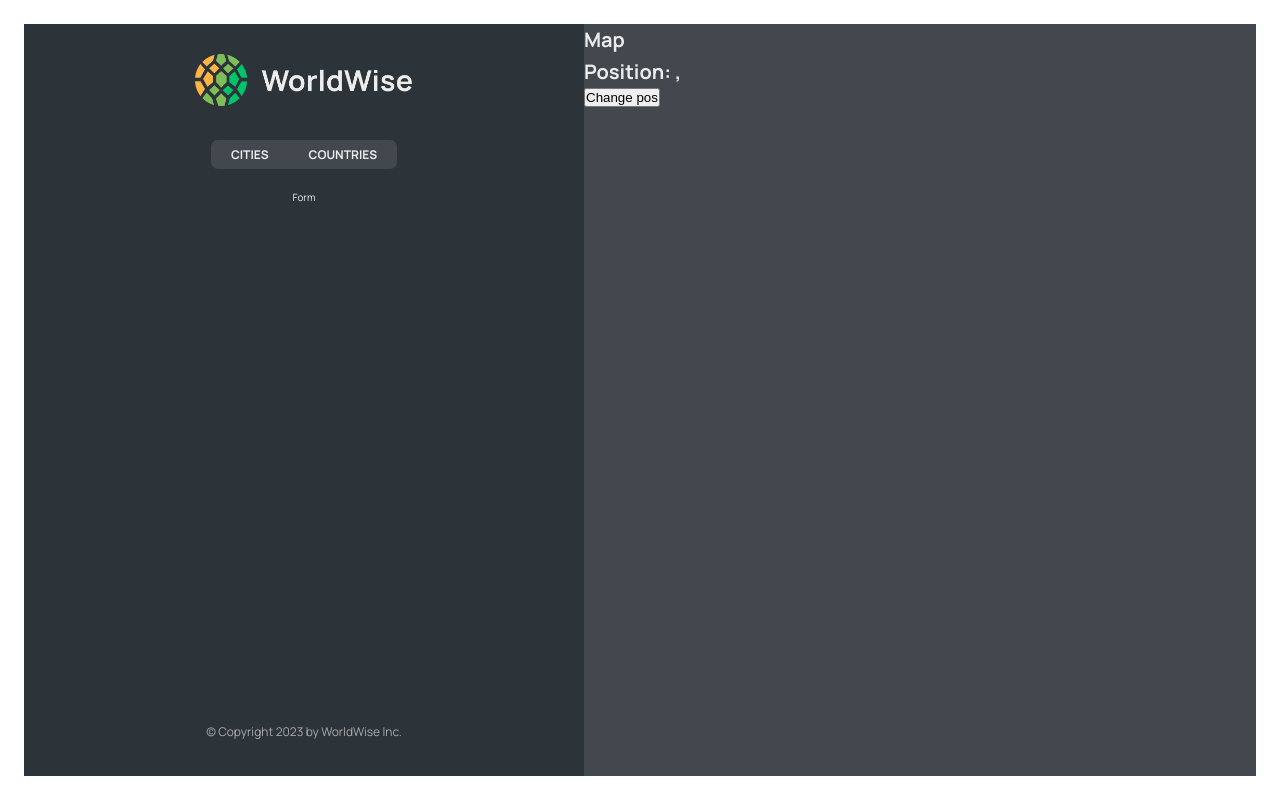
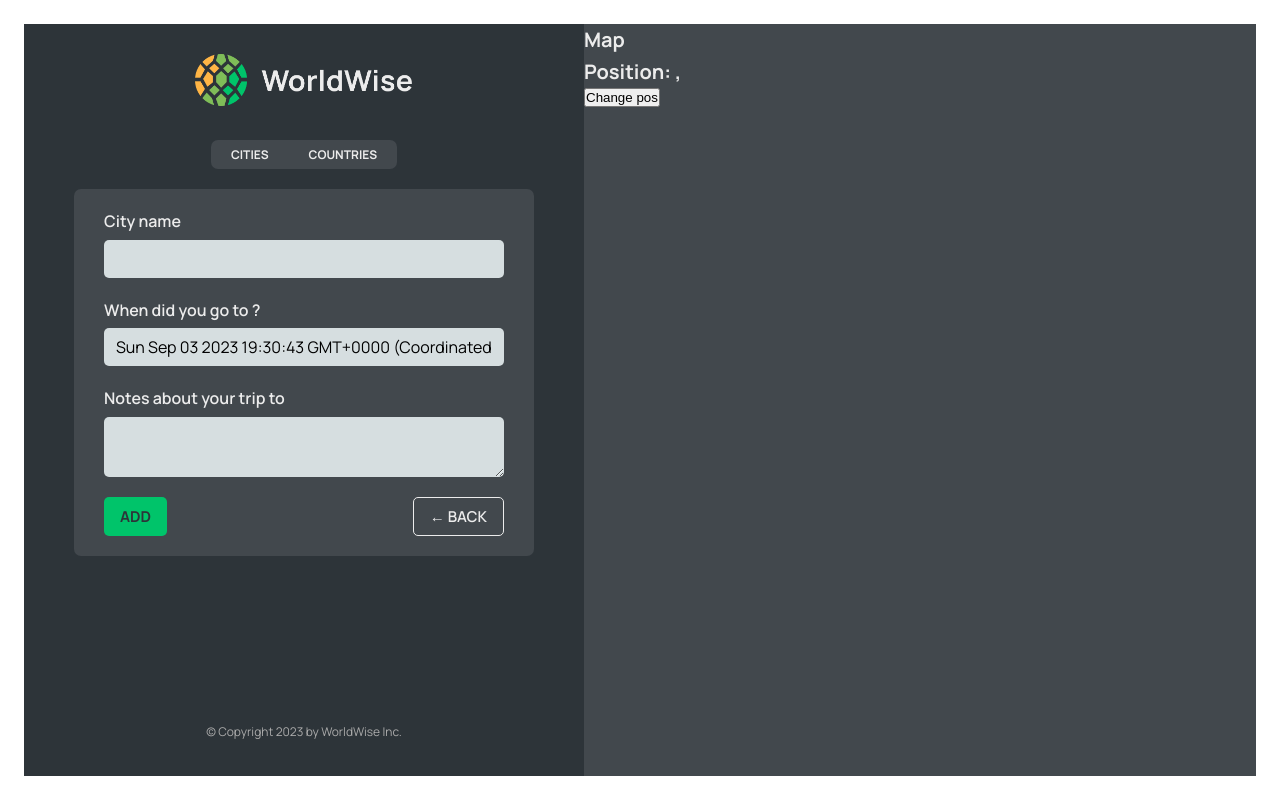
Before and after one commit to SergioKingOne/worldwise, a React (Vite) app: page /app/form in a window 1280 px wide. Built offline with nearby package versions, Linux system fonts and the light colour scheme; data requests are answered from the project's data file.

Commit message:
Programatic navigation with useNavigation

```diff
--- a/src/App.jsx
+++ b/src/App.jsx
@@ -10,6 +10,7 @@
 import CityList from "./components/CityList";
 import CountryList from "./components/CountryList";
 import City from "./components/City";
+import Form from "./components/Form";
 
 const BASE_URL = "http://localhost:9000/";
 function App() {
@@ -40,6 +41,7 @@
           <Route path="product" element={<Product />}></Route>
           <Route path="pricing" element={<Pricing />}></Route>
           <Route path="app" element={<AppLayout />}>
+            <Route path="login" element={<Login />}></Route>
             <Route
               index
               element={<CityList cities={cities} isLoading={isLoading} />}
@@ -53,12 +55,9 @@
               path="countries"
               element={<CountryList cities={cities} isLoading={isLoading} />}
             ></Route>
-            <Route path="*" element={<p>Form</p>}></Route>
+            <Route path="form" element={<Form />}></Route>
           </Route>
-          <Route path="login" element={<Login />}></Route>
-          <Route path="*" element={<PageNotFound />}>
-            {" "}
-          </Route>
+          <Route path="*" element={<PageNotFound />}></Route>
         </Routes>
       </BrowserRouter>
     </div>
--- /dev/null
+++ b/src/components/Button.jsx
@@ -0,0 +1,11 @@
+import styles from "./Button.module.css";
+
+function Button({ children, onClick, type }) {
+  return (
+    <button onClick={onClick} className={`${styles.btn} ${styles[type]}`}>
+      {children}
+    </button>
+  );
+}
+
+export default Button;
--- a/src/components/Form.jsx
+++ b/src/components/Form.jsx
@@ -3,6 +3,8 @@
 import { useState } from "react";
 
 import styles from "./Form.module.css";
+import Button from "./Button";
+import { useNavigate } from "react-router";
 
 export function convertToEmoji(countryCode) {
   const codePoints = countryCode
@@ -13,6 +15,7 @@
 }
 
 function Form() {
+  const navigate = useNavigate();
   const [cityName, setCityName] = useState("");
   const [country, setCountry] = useState("");
   const [date, setDate] = useState(new Date());
@@ -49,8 +52,16 @@
       </div>
 
       <div className={styles.buttons}>
-        <button>Add</button>
-        <button>&larr; Back</button>
+        <Button type="primary">Add</Button>
+        <Button
+          type="back"
+          onClick={(e) => {
+            e.preventDefault();
+            navigate(-1);
+          }}
+        >
+          &larr; Back
+        </Button>
       </div>
     </form>
   );
--- a/src/components/Map.jsx
+++ b/src/components/Map.jsx
@@ -1,13 +1,20 @@
-import { useSearchParams } from "react-router-dom";
+import { useNavigate, useSearchParams } from "react-router-dom";
 import styles from "./Map.module.css";
 
 function Map() {
+  const navigate = useNavigate();
+
   const [searchParams, setSearchParams] = useSearchParams();
   const lat = searchParams.get("lat");
   const lng = searchParams.get("lng");
 
   return (
-    <div className={styles.mapContainer}>
+    <div
+      className={styles.mapContainer}
+      onClick={() => {
+        navigate("form");
+      }}
+    >
       <h1>Map</h1>
       <h1>
         Position: {lat}, {lng}
```
